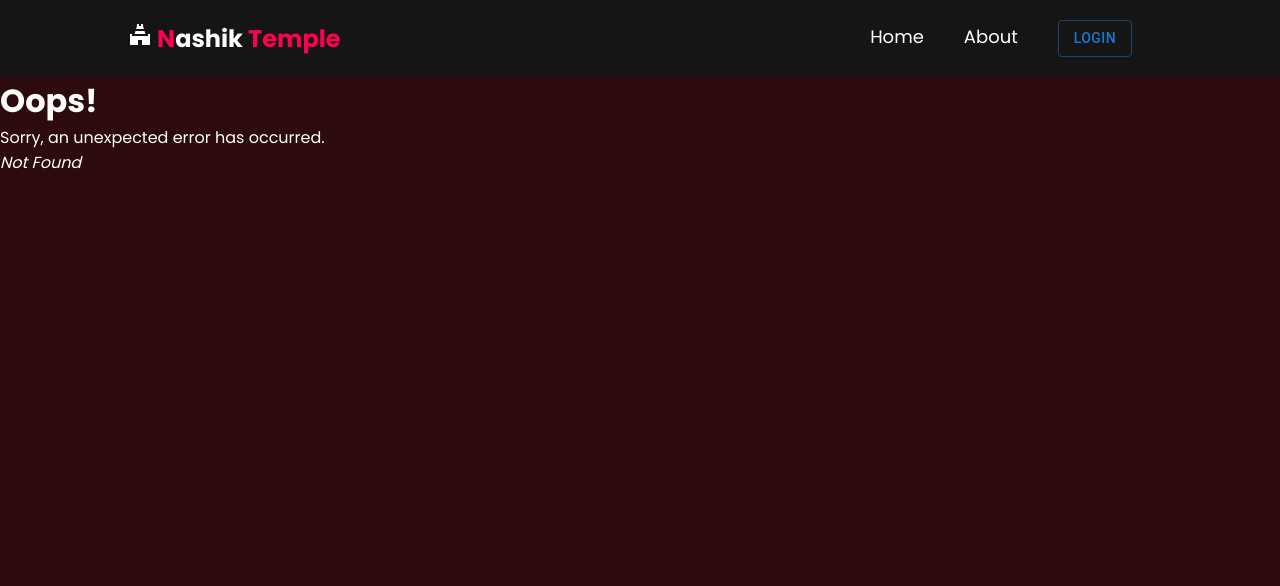
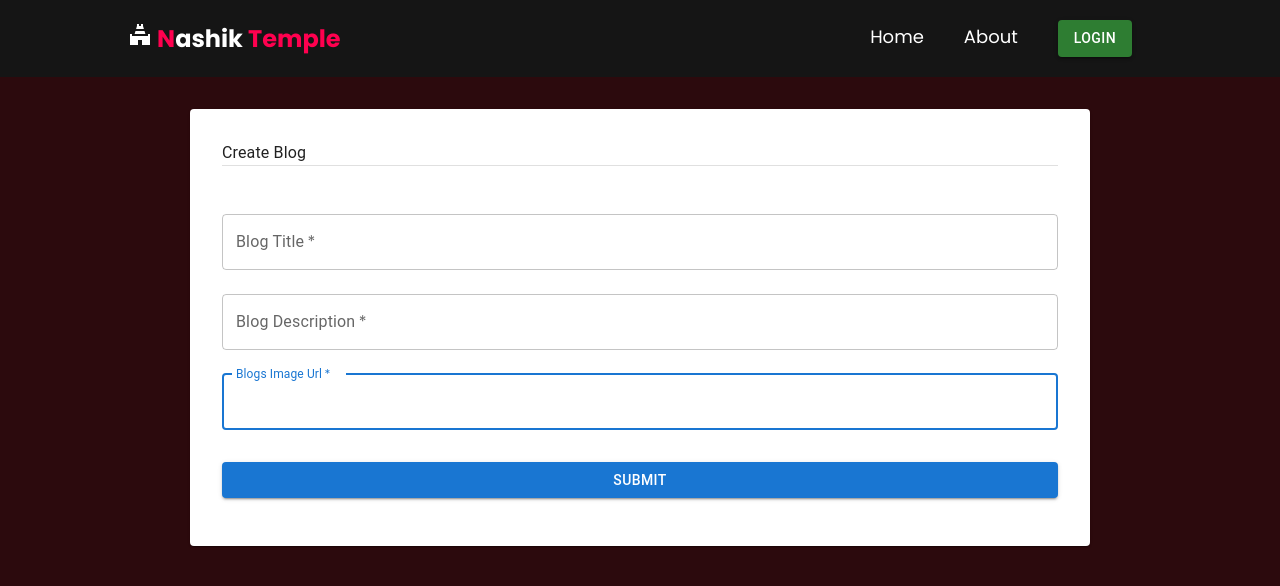
Before and after one commit to nkrathod/wine-city-blogs, a React (Create React App) app: page /create-blogs in a window 1280 px wide. Before the commit this address had no page. Shown: the top 586 px of the page. Built offline with nearby package versions, Linux system fonts and the light colour scheme.

Commit message:
add blog setup

```diff
--- a/db.json
+++ b/db.json
@@ -29,25 +29,69 @@
       "password": "test123",
       "usertype": "user",
       "id": 3
+    },
+    {
+      "firstName": "Avntika",
+      "lastName": "Mane",
+      "username": "avntikamane",
+      "name": "Avntika Mane",
+      "email": "avntikamane@gmail.com",
+      "password": "mane123",
+      "usertype": "user",
+      "id": 4
     }
   ],
-      "blogs": [{
+  "blogs": [
+    {
       "id": 123,
       "title": "Trimbakeshwar Temple, Nashik",
       "description": "Shri Trimbakeshwar Temple is located at a distance of about 28 km from Nashik City Trimbakeshwar is well connected by state transport buses.",
       "imgUrl": "https://cdn.s3waas.gov.in/s3b3967a0e938dc2a6340e258630febd5a/uploads/bfi_thumb/2019011843-1-olwbulmmeklk3exiotgql930vls7weqlk9jiu0qoi2.jpg",
       "userid": 2,
       "username": "rutulambe",
-        "name":"Rutuja Lambe",
-        "timestamp": "",
+      "name": "Rutuja Lambe",
+      "timestamp": 1712779791531,
       "likesCount": 2,
       "commentsCount": 2,
-        "likedBy": [{"userid": 2, "username": "rutulambe", "name":"Rutuja Lambe"}],
-        "blogsComments": [{
+      "likedBy": [
+        {
+          "userid": 2,
+          "username": "rutulambe",
+          "name": "Rutuja Lambe"
+        }
+      ],
+      "blogsComments": [
+        {
           "comment": "test comment",
           "likesCount": 1,
-          "likedBy": [{"userid": 2, "username": "rutulambe", "name":"Rutuja Lambe"}],
-          "commentsBy": {"userid": 2, "username": "rutulambe", "name":"Rutuja Lambe"}
-        }]
-      }]
+          "likedBy": [
+            {
+              "userid": 2,
+              "username": "rutulambe",
+              "name": "Rutuja Lambe"
             }
+          ],
+          "commentsBy": {
+            "userid": 2,
+            "username": "rutulambe",
+            "name": "Rutuja Lambe"
+          }
+        }
+      ]
+    },
+    {
+      "title": "Shree Kalaram Mandir",
+      "description": "Kalaram Mandir is situated within the Panchvati area of Nashik City. This temple is situated at a distance of 3 km from Central Bus.",
+      "imgUrl": "https://cdn.s3waas.gov.in/s3b3967a0e938dc2a6340e258630febd5a/uploads/bfi_thumb/2019011733-olwbuit3u2hp4l1m5a8uvrsn3g649bfejvl2e6uv0q.jpg",
+      "userid": 2,
+      "username": "rutulambe",
+      "name": "Rutuja Lambe",
+      "likesCount": 0,
+      "commentsCount": 0,
+      "timestamp": 1712779791531,
+      "likedBy": [],
+      "blogsComments": [],
+      "id": 124
+    }
+  ]
+}
--- a/package.json
+++ b/package.json
@@ -11,6 +11,7 @@
     "@testing-library/react": "^13.4.0",
     "@testing-library/user-event": "^13.5.0",
     "concurrently": "^8.2.2",
+    "dayjs": "^1.11.10",
     "react": "^18.2.0",
     "react-dom": "^18.2.0",
     "react-router-dom": "^6.21.3",
--- a/src/App.js
+++ b/src/App.js
@@ -9,6 +9,7 @@ import ErrorPage from "./components/ErrorPage";
 import Profile from "./components/Profile";
 import "./App.css";
 const MyBlogs = lazy(() => import("./components/dashboard/MyBlogs"));
+const AddBlogs = lazy(() => import("./components/dashboard/AddBlogs"));
 // import logo from "./logo.svg";
 
 const router = createBrowserRouter([
@@ -35,6 +36,11 @@ const router = createBrowserRouter([
   {
     path: "/my-blogs",
     element: <MyBlogs />,
+    errorElement: <ErrorPage />,
+  },
+  {
+    path: "/create-blogs",
+    element: <AddBlogs />,
     errorElement: <ErrorPage />,
   },
 ]);
--- a/src/components/Blogs.jsx
+++ b/src/components/Blogs.jsx
@@ -9,9 +9,12 @@ import ThumbUpIcon from "@mui/icons-material/ThumbUp";
 import ModeCommentIcon from "@mui/icons-material/ModeComment";
 import { TextField, Avatar, Box, Grid } from "@mui/material";
 import axios from "axios";
+import dayjs from "dayjs";
+var relativeTime = require("dayjs/plugin/relativeTime");
 
 const Blogs = (props) => {
-  console.log("props ", props);
+  dayjs.extend(relativeTime);
+
   const [comments, setComments] = useState([]);
   useEffect(() => {
     axios
@@ -59,6 +62,9 @@ const Blogs = (props) => {
           <Button size="small" startIcon={<ModeCommentIcon />}>
             {props.data.commentsCount}
           </Button>
+          <Typography variant="subtitle2" display="block" gutterBottom>
+            {dayjs(props.data.timestamp).fromNow()}
+          </Typography>
         </CardActions>
         <Box className="commentSection">
           <Grid container spacing={2}>
--- a/src/components/Home.js
+++ b/src/components/Home.js
@@ -1,6 +1,7 @@
 import React, { useEffect, useState } from "react";
 import Blogs from "./Blogs";
 import axios from "axios";
+import { Grid, Button } from "@mui/material";
 
 const Home = () => {
   const [blogsData, setBlogsData] = useState([]);
@@ -20,7 +21,21 @@ const Home = () => {
   return (
     <>
       <div className="homepage">
-        <div style={{ padding: "20px" }}>Nashik temples blogs</div>
+        <Grid container spacing={2} sx={{ p: 4 }}>
+          <Grid item xs={9}>
+            Nashik temples blogs
+          </Grid>
+          <Grid item xs={3}>
+            <Button
+              size="medium"
+              color="secondary"
+              variant="outlined"
+              onClick={() => (window.location = "/create-blogs")}
+            >
+              Create Blog
+            </Button>
+          </Grid>
+        </Grid>
         {blogsData &&
           blogsData.length > 0 &&
           blogsData.map((blog) => <Blogs key={blog.id} data={blog} />)}
--- a/src/components/Navbar.jsx
+++ b/src/components/Navbar.jsx
@@ -54,12 +54,13 @@ function NavbarComponent() {
         )}
         <li>
           {authenticated ? (
-            <Button variant="outlined" onClick={handleLogout}>
+            <Button variant="outlined" color="success" onClick={handleLogout}>
               Logout
             </Button>
           ) : (
             <Button
-              variant="outlined"
+              variant="contained"
+              color="success"
               onClick={() => (window.location = "/signin")}
             >
               Login
--- a/src/components/SignUp.jsx
+++ b/src/components/SignUp.jsx
@@ -46,7 +46,7 @@ export default function SignUp() {
             localStorage.setItem("userDetails", JSON.stringify(user));
             setUserDeatils(user);
             setAuthenticated(true);
-            navigate("/dashboard");
+            navigate("/");
           }
         })
         .catch((error) => {
--- /dev/null
+++ b/src/components/dashboard/AddBlogs.jsx
@@ -0,0 +1,164 @@
+import React, { useContext, useState } from "react";
+import Grid from "@mui/material/Grid";
+import Paper from "@mui/material/Paper";
+import Box from "@mui/material/Box";
+import Button from "@mui/material/Button";
+import TextField from "@mui/material/TextField";
+import AuthContext from "../../authContext";
+import { Divider } from "@mui/material";
+import MenuItem from "@mui/material/MenuItem";
+import FormControl from "@mui/material/FormControl";
+import Select from "@mui/material/Select";
+import InputLabel from "@mui/material/InputLabel";
+import Typography from "@mui/material/Typography";
+import axios from "axios";
+
+const AddBlogs = () => {
+  const date = new Date();
+  const { userDetails } = useContext(AuthContext);
+
+  const [formData, setFormData] = useState({
+    title: "",
+    description: "",
+    imgUrl: "",
+    userid: "",
+    username: "",
+    name: "",
+    timestamp: "",
+    likesCount: "",
+    commentsCount: "",
+    likedBy: [],
+    blogsComments: [],
+  });
+  const handleSubmit = (event) => {
+    event.preventDefault();
+    const data = new FormData(event.currentTarget);
+    const timestamp = date.getTime();
+
+    const blogData = {
+      title: data.get("title"),
+      description: data.get("description"),
+      imgUrl: data.get("imgUrl"),
+      userid: userDetails.id,
+      username: userDetails.username,
+      name: userDetails.name,
+      likesCount: 0,
+      commentsCount: 0,
+      timestamp: timestamp,
+      likedBy: [],
+      blogsComments: [],
+    };
+
+    if (formData && formData.title && formData.description) {
+      console.log("blogData ===> ", blogData);
+      axios
+        .post("http://localhost:3003/blogs", blogData)
+        .then((res) => {
+          console.log("Success : ", res);
+          setFormData((prev) => ({
+            ...prev,
+            title: "",
+            description: "",
+            imgUrl: "",
+            userid: "",
+            username: "",
+            name: "",
+            timestamp: "",
+            likesCount: "",
+            commentsCount: "",
+            likedBy: [],
+            blogsComments: [],
+          }));
+          alert("Blog Created Successfully");
+        })
+        .catch((error) => {
+          console.log("Error : ", error);
+        });
+    }
+  };
+
+  const handleChange = (e) => {
+    const { name, value } = e.target;
+    setFormData((prevState) => ({ ...prevState, [name]: value }));
+  };
+
+  return (
+    <div className="homepage">
+      <Paper
+        sx={{
+          mt: 4,
+          p: 4,
+          maxWidth: 900,
+          display: "flex",
+          flexDirection: "column",
+        }}
+      >
+        <Grid container spacing={3}>
+          <Grid item xs={12}>
+            <Typography>Create Blog</Typography>
+            <Divider />
+          </Grid>
+          <Grid item xs={12} md={12}>
+            <Box
+              component="form"
+              onSubmit={handleSubmit}
+              noValidate
+              sx={{ mt: 1 }}
+            >
+              <Grid container spacing={3}>
+                <Grid item xs={12}>
+                  <TextField
+                    margin="normal"
+                    required
+                    fullWidth
+                    id="title"
+                    label="Blog Title"
+                    name="title"
+                    value={formData.title}
+                    autoComplete="title"
+                    autoFocus
+                    onChange={(e) => handleChange(e)}
+                  />
+                  <TextField
+                    margin="normal"
+                    required
+                    fullWidth
+                    id="description"
+                    label="Blog Description"
+                    name="description"
+                    value={formData.description}
+                    autoComplete="description"
+                    autoFocus
+                    onChange={(e) => handleChange(e)}
+                  />
+                  <TextField
+                    margin="normal"
+                    required
+                    fullWidth
+                    id="imgUrl"
+                    label="Blogs Image Url"
+                    name="imgUrl"
+                    value={formData.imgUrl}
+                    autoComplete="imgUrl"
+                    autoFocus
+                    onChange={(e) => handleChange(e)}
+                  />
+                  <Button
+                    type="submit"
+                    fullWidth
+                    variant="contained"
+                    sx={{ mt: 3, mb: 2 }}
+                  >
+                    Submit
+                  </Button>
+                </Grid>
+              </Grid>
+            </Box>
+          </Grid>
+        </Grid>
+      </Paper>
+    </div>
+  );
+};
+
+export default AddBlogs;
--- a/src/components/dashboard/MyBlogs.jsx
+++ b/src/components/dashboard/MyBlogs.jsx
@@ -4,6 +4,7 @@ import Typography from "@mui/material/Typography";
 import Blogs from "../Blogs";
 import axios from "axios";
 import AuthContext from "../../authContext";
+import { Grid } from "@mui/material";
 
 const MyBlogs = () => {
   const [myBlogs, setMyBlogs] = useState([]);
@@ -44,14 +45,29 @@ const MyBlogs = () => {
           </Button>
         </div>
       ) : (
-        <div>
-          <div style={{ padding: "20px" }}>My Blogs</div>
-          <div>
+        <Grid container spacing={2} sx={{ p: 4 }}>
+          <Grid item xs={9}>
+            My Blogs
+          </Grid>
+          <Grid item xs={3}>
+            <Button
+              size="medium"
+              color="primary"
+              variant="contained"
+              onClick={() => (window.location = "/create-blogs")}
+            >
+              Add Blog
+            </Button>
+          </Grid>
+          <Grid item xs={12}>
+            {myBlogs.length == 0 && (
+              <div style={{ padding: "" }}>No blogs availabe</div>
+            )}
             {myBlogs.map((blog) => (
               <Blogs key={blog.id} data={blog} />
             ))}
-          </div>
-        </div>
+          </Grid>
+        </Grid>
       )}
     </div>
   );
```
Also changed, not shown: 1 other file (tests, documents, lock files or other folders). Lines whose indentation alone changed are shown as unchanged.
